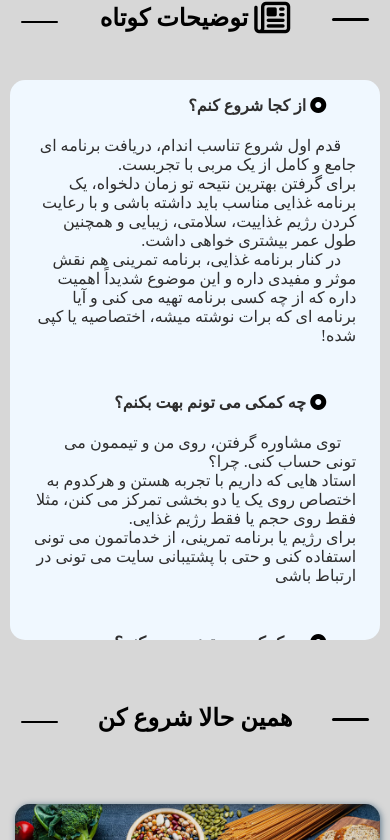
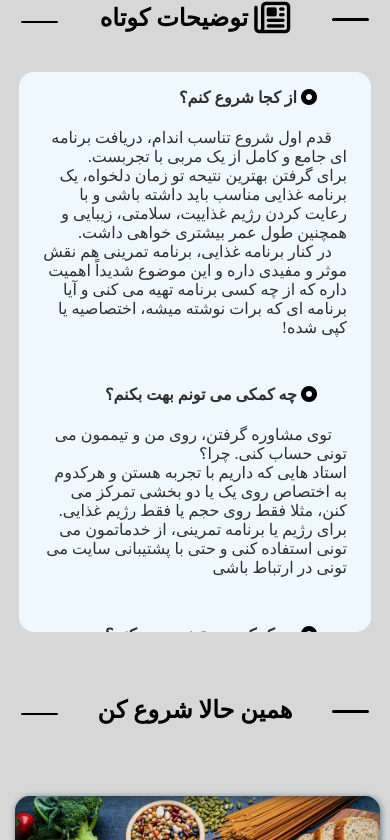
Before and after one commit to ali-fakhrodin/gym-project, a plain HTML site: page index.html in a window 390 px wide. Shown: the part 647-1487 px from the top of the page. Drawn offline with Linux system fonts and the light colour scheme; a web font is replaced by a local one.

Commit message:
eddit responsive in home.css

```diff
--- a/content/css/home.css
+++ b/content/css/home.css
@@ -272,6 +272,8 @@ body::before {
      }
 
      .section-center {
+          width: 95%;
+          margin: 2.5rem auto;
           padding: 1rem 1.5rem;
      }
 
```
